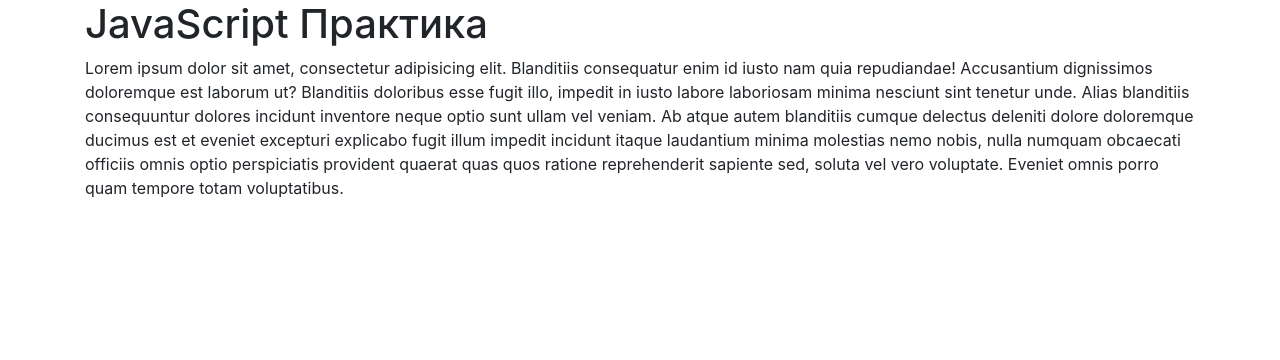
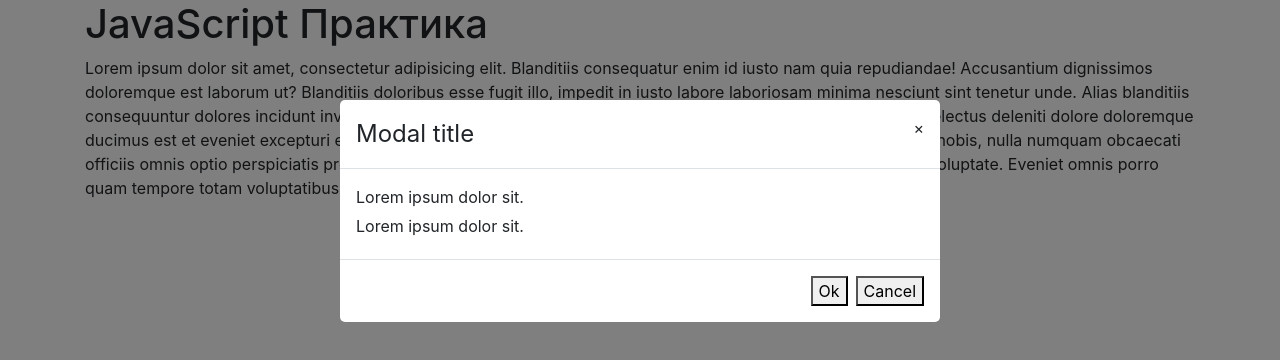
Before and after one commit to AgentRa/modal-window, a plain HTML site: page index.html in a window 1280 px wide. Drawn offline with nearby package versions, Linux system fonts and the light colour scheme.

Commit message:
Feat: add basic markup for modal window

```diff
--- /dev/null
+++ b/base.js
@@ -0,0 +1 @@
+const $ = {}
--- /dev/null
+++ b/css/modal.css
@@ -0,0 +1,43 @@
+.modal-overlay {
+  position: fixed;
+  top: 0;
+  right: 0;
+  left: 0;
+  bottom: 0;
+  background: rgba(0, 0, 0, .5);
+}
+
+.modal-window {
+  width: 600px;
+  border-radius: 5px;
+  background: #fff;
+  margin: 100px auto;
+}
+
+.modal-header {
+  padding: 5px 10px;
+  display: flex;
+  justify-content: space-between;
+  border-bottom: 1px solid #eee;
+}
+
+.modal-title {
+  font-size: 1.5rem;
+}
+
+.modal-close {
+  cursor: pointer;
+}
+
+.modal-body {
+  padding: 10px;
+}
+
+.modal-body p {
+  margin: 0 0 5px;
+}
+
+.modal-footer {
+  padding: 5px 10px;
+  border-top: 1px solid #eee;
+}
--- a/index.html
+++ b/index.html
@@ -5,6 +5,7 @@
   <meta name="viewport"
         content="width=device-width, user-scalable=no, initial-scale=1.0, maximum-scale=1.0, minimum-scale=1.0">
   <meta http-equiv="X-UA-Compatible" content="ie=edge">
+  <link rel="stylesheet" href="css/modal.css">
   <link rel="stylesheet" href="https://stackpath.bootstrapcdn.com/bootstrap/4.4.1/css/bootstrap.min.css" integrity="sha384-Vkoo8x4CGsO3+Hhxv8T/Q5PaXtkKtu6ug5TOeNV6gBiFeWPGFN9MuhOf23Q9Ifjh" crossorigin="anonymous">
   <title>JS Практика</title>
 </head>
@@ -17,6 +18,28 @@
 </div>
 
 
+<div class="vmodal">
+  <div class="modal-overlay">
+    <div class="modal-window">
+      <div class="modal-header">
+        <span class="modal-title">Modal title</span>
+        <span class="modal-close">&times;</span>
+      </div>
+      <div class="modal-body">
+        <p>Lorem ipsum dolor sit.</p>
+        <p>Lorem ipsum dolor sit.</p>
+      </div>
+      <div class="modal-footer">
+        <button>Ok</button>
+        <button>Cancel</button>
+      </div>
+    </div>
+  </div>
+</div>
 
+
+<script src="base.js"></script>
+<script src="plugins/modal.js"></script>
+<script src="index.js"></script>
 </body>
 </html>
--- /dev/null
+++ b/index.js
@@ -0,0 +1 @@
+$.modal()
--- /dev/null
+++ b/plugins/modal.js
@@ -0,0 +1,3 @@
+$.modal = function() {
+
+}
```
